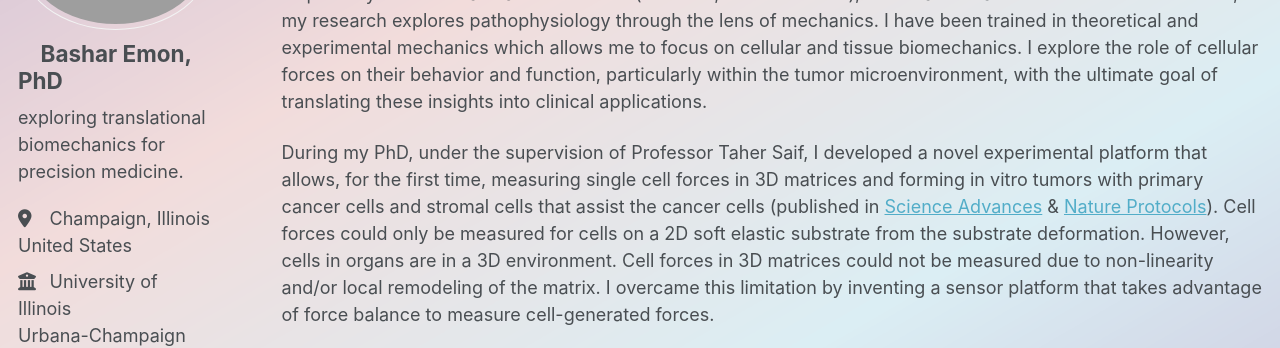
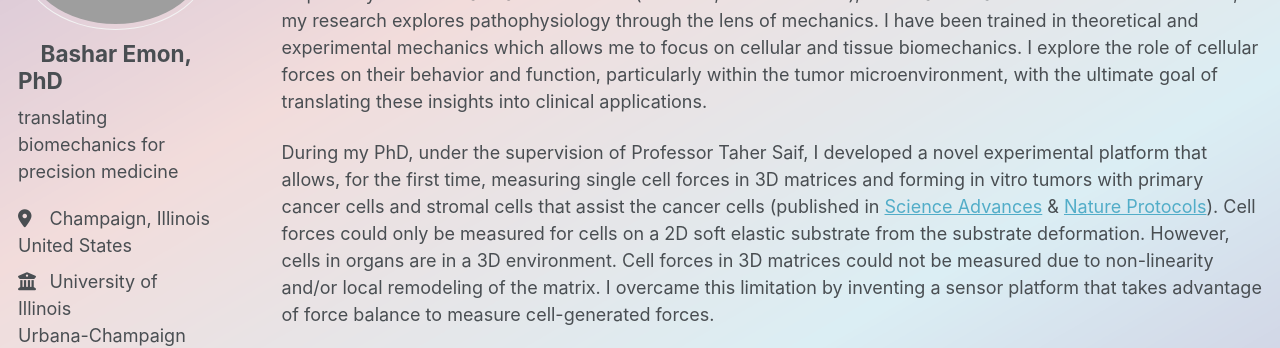
Before and after one commit to BasharEmon/BasharEmon.github.io, a Jekyll site: the page built from _pages/about.md, in a window 1280 px wide. Shown: the part 269-617 px from the top of the page. Built offline with Jekyll 4.4.1, drawn with Linux system fonts in a browser that asks for light colours; some web fonts are replaced.

Commit message:
Update _config.yml

```diff
--- a/_config.yml
+++ b/_config.yml
@@ -32,7 +32,7 @@ author:
   avatar           : "Bashar Emon_square.jpg"
   name             : "Bashar Emon, PhD"
   pronouns         : # example: "she/her"
-  bio              : "exploring translational biomechanics for precision medicine."
+  bio              : "translating biomechanics for precision medicine"
   location         : "Champaign, Illinois<br>United States"
   employer         : "University of Illinois<br>Urbana-Champaign"
   uri              : # URL
```
